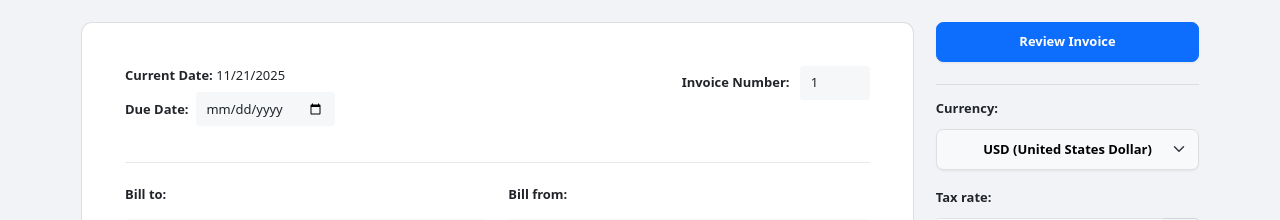
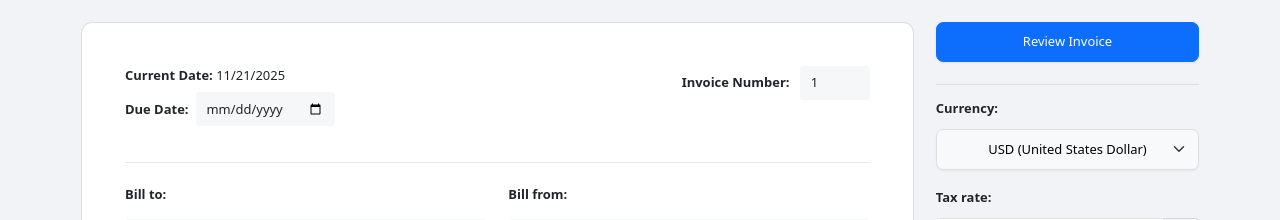
Before and after one commit to Kolossus-AI/Invoice-generator, a React (Create React App) app: page / in a window 1280 px wide. Shown: the top 220 px of the page. Built offline with nearby package versions, Linux system fonts and the light colour scheme.

Commit message:
Updated .btn font-weight from bold to 400 in src/App.css

```diff
--- a/src/App.css
+++ b/src/App.css
@@ -13,7 +13,7 @@ html,
 }
 .btn {
   font-size: 0.9rem;
-  font-weight: bold;
+  font-weight: 400;
   padding: 0.66rem;
   border-radius: 0.5rem;
   box-shadow: 0 .1rem .1rem rgba(0,0,0,.05)!important
```
